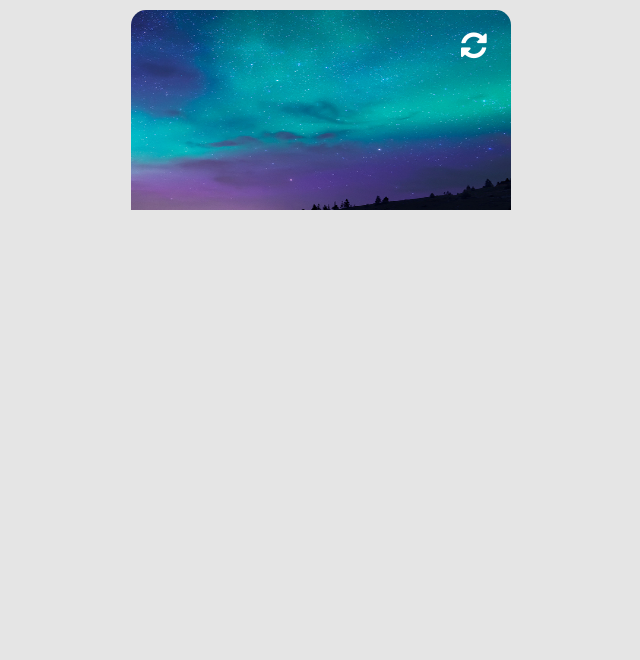
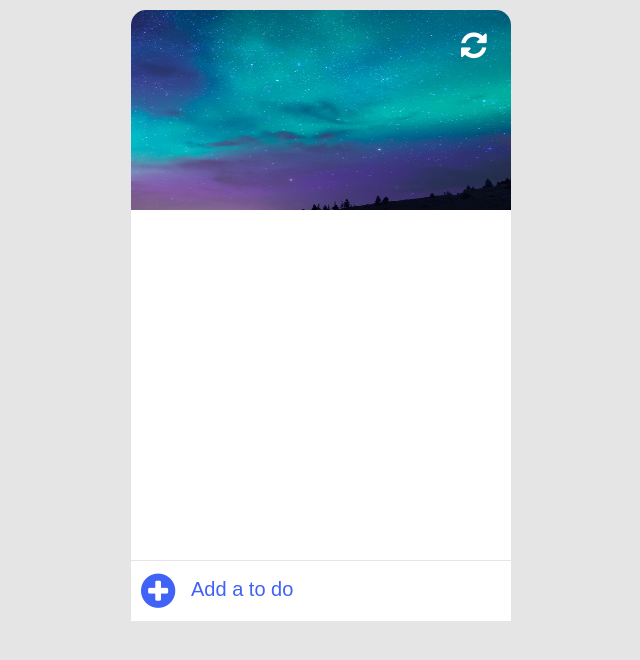
Before and after one commit to CodeAndRepeat/ToDoList, a plain HTML site: page index.html in a window 1280 px wide. Shown: the whole page, without its empty margins (319-959 px from the left). Drawn offline with Linux system fonts and the light colour scheme; a web font is replaced by a local one.

Commit message:
Added circle plus icon with text placeholder

```diff
--- a/index.html
+++ b/index.html
@@ -14,6 +14,15 @@
             <i class="fa fa-refresh"></i>
         </div>
     </div>
+    <div class="content">
+        <ul id="list">
+
+        </ul>
+    </div>
+    <div class="add-to-do">
+        <i class="fa fa-plus-circle"></i>
+        <input type="text" id="input" placeholder="Add a to do">
+    </div>
 </div>
 
 </body>
```
